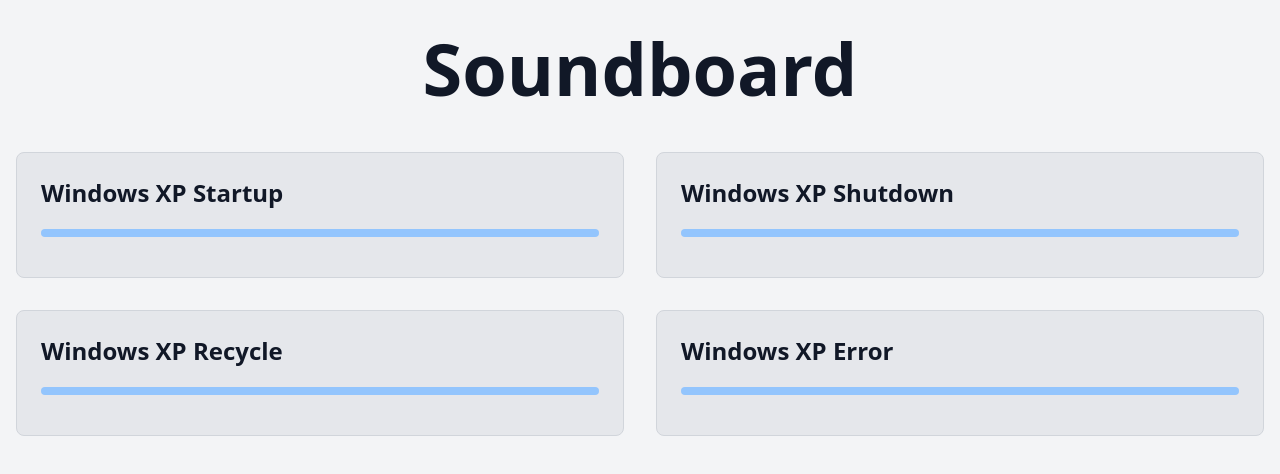
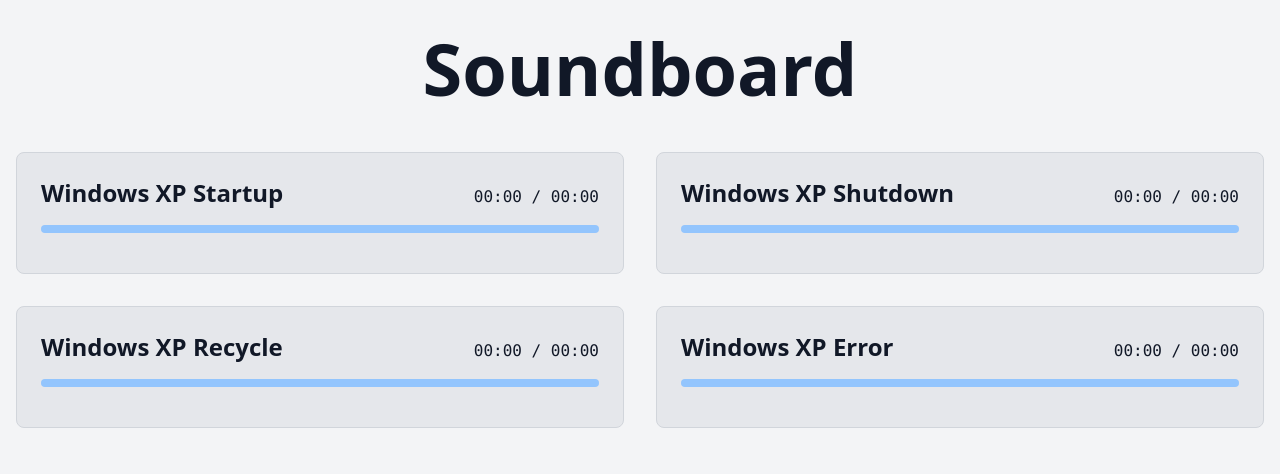
Before and after one commit to iruoy/soundboard, a Next.js app: page / in a window 1280 px wide. Shown: the top 474 px of the page. Built offline with nearby package versions, Linux system fonts and the light colour scheme.

Commit message:
Add time displays

```diff
--- a/components/Sound.js
+++ b/components/Sound.js
@@ -1,10 +1,12 @@
-import { Component } from 'react';
+import {Component} from 'react';
 
 class Sound extends Component {
   constructor(props) {
     super(props);
 
     this.state = {
+      currentTime: '00:00',
+      duration: '00:00',
       progress: 0
     }
   }
@@ -12,9 +14,19 @@
   componentDidMount() {
     this.audio = new Audio(this.props.src);
 
-        this.audio.addEventListener('timeupdate', (event) => {
-            this.setState({ progress: this.audio.currentTime / this.audio.duration * 100 });
+    this.audio.addEventListener('timeupdate', () => {
+      this.setState({
+        currentTime: this.format(this.audio.currentTime),
+        duration: this.format(this.audio.duration),
+        progress: this.audio.currentTime / this.audio.duration * 100
       });
+    });
+  }
+
+  format(seconds) {
+    const date = new Date(seconds * 1000);
+
+    return date.getMinutes().toString().padStart(2, '0') + ':' + date.getSeconds().toString().padStart(2, '0');
   }
 
   play() {
@@ -24,12 +36,14 @@
 
   render() {
     return (
-            <div className="m-4 p-6 text-left cursor-pointer select-none bg-gray-200 dark:bg-gray-800 border border-gray-300 dark:border-gray-700 rounded-lg transition-colors hover:border-blue-500 focus:border-blue-500" onClick={this.play.bind(this)}>
-                <h3 className="mb-4 text-2xl font-bold">{this.props.title}</h3>
-
-                <div className="relative pt-1">
+      <div className="m-4 p-6 cursor-pointer select-none bg-gray-200 dark:bg-gray-800 border border-gray-300 dark:border-gray-700 rounded-lg transition-colors hover:border-blue-500 focus:border-blue-500" onClick={this.play.bind(this)}>
+        <div className="mb-4 flex justify-between items-baseline">
+          <h2 className="text-2xl font-bold">{this.props.title}</h2>
+          <p className="font-mono">{this.state.currentTime} / {this.state.duration}</p>
+        </div>
+        <div className="relative">
           <div className="overflow-hidden h-2 mb-4 text-xs flex rounded bg-blue-300 dark:bg-blue-700">
-                        <div style={{ width: this.state.progress + '%' }} className="shadow-none flex flex-col text-center whitespace-nowrap text-white justify-center bg-blue-500"></div>
+            <div style={{width: this.state.progress + '%'}} className="shadow-none flex flex-col text-center whitespace-nowrap text-white justify-center bg-blue-500"/>
           </div>
         </div>
       </div>
```
Also changed, not shown: pages/index.js (+4 -4 lines). Lines whose indentation alone changed are shown as unchanged.
